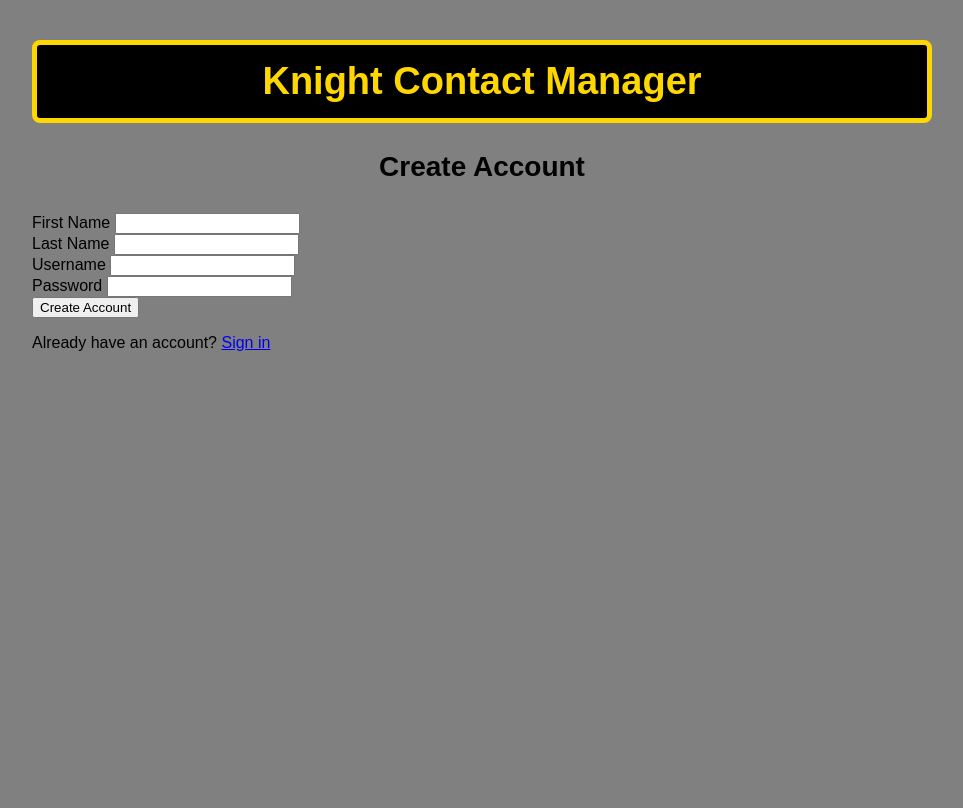
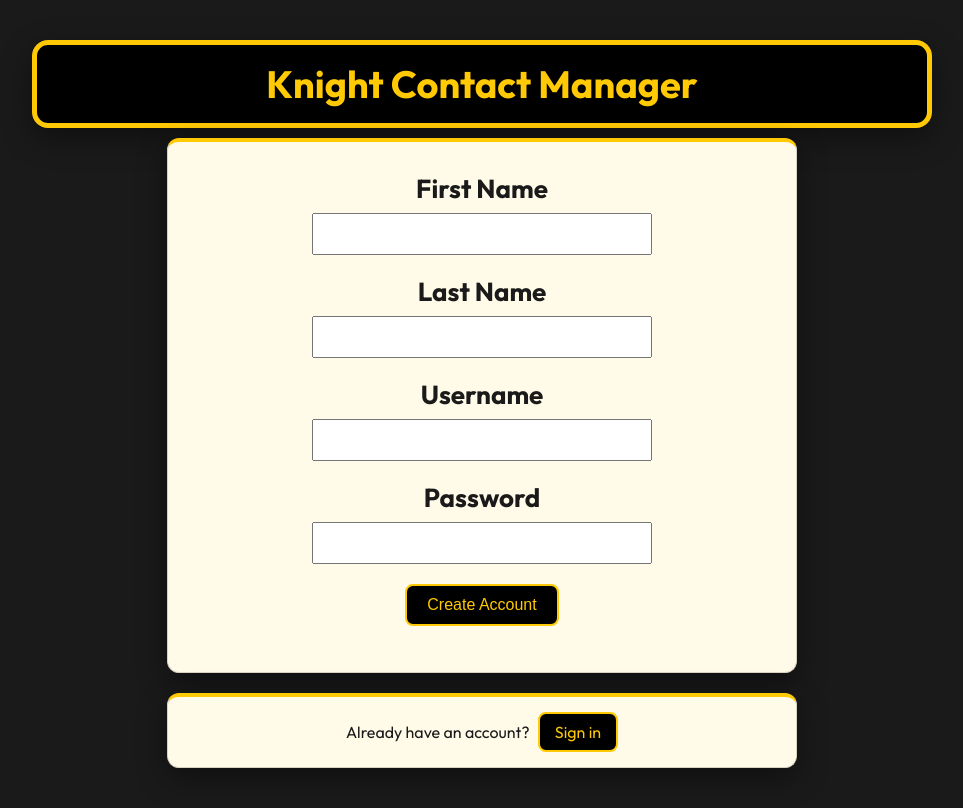
Before and after one commit to JashtonColon/POOSD_small_project, a PHP site: page /register.html in a window 1280 px wide. Shown: the whole page, without its empty margins (158-1121 px from the left). Before the commit the page ends 351 px from the top, so only its background shows below. Run offline with PHP 8.4, Linux system fonts and the light colour scheme.

Commit message:
Front end: sign-in, register, contact search, add and delete (#5)
* Update styles.css

* Update register.html

* Add register page logic and fake register endpoint

* Fix syntax error in api.js fake register

* Send username instead of login to match login.php and register.php

* Update fake API to read username

* Fix Error capitalisation in fake register endpoint

* Add sign-out and redirect to sign-in when not logged in

* Support GET, PUT and DELETE requests in API layer

* Add contact search with results shown under the search box

* Stop tracking VS Code settings and add .gitignore

* Add contact creation with validation

* Add contact deletion with confirmation

* Add inline contact editing

* Call users.php for registration to match renamed endpoint

---------

Co-authored-by: Jubla10 <evan.r.stees@gmail.com>

```diff
--- a/css/styles.css
+++ b/css/styles.css
@@ -1,10 +1,21 @@
 /*General Page Styling*/
+
+
+:root {
+    --black: #111111;
+    --gold: #FFC904;
+    --cream: #FFFBE8;
+    --page: #EDEBE6;
+    --text: #1A1A1A;
+    --border: #D9D3C3;
+    --radius: 12px;
+}
 
 body {
     margin: 0;
-    font-family: Arial, sans-serif;
-
-    background-color: grey;
+    font-family: 'Outfit', system-ui, sans-serif;
+    background-color: #1a1a1a;
+    color: var(--cream);
 }
 
 main {
@@ -21,11 +32,12 @@ h1 {
     font-size: 38px;
     margin-bottom: 10px;
 
-    border: 5px solid gold;
+    border: 5px solid var(--gold);
     padding: 15px;
-    color: gold;
+    color: var(--gold);
     background-color: black;
-    border-radius: 8px;
+    border-radius: 16px;
+    box-shadow: 0 10px 30px rgba(0, 0, 0, 0.4);
 }
 
 h2 {
@@ -209,3 +221,143 @@ h2 {
 
     text-align: center;
 }
+
+/* For register.html */
+
+#form-register {
+    background-color: #FFFBE8;
+    padding: 30px;
+    border: 5px solid var(--gold);
+    border-radius: 8px;
+
+    width: 70%;
+    margin: 0 auto;
+    box-sizing: border-box;
+
+    text-align: center;
+}
+
+#form-register .field {
+    margin-bottom: 20px;
+}
+
+#form-register label {
+    display: block;
+    margin-bottom: 8px;
+    font-weight: bold;
+    text-align: center;
+    font-size: 26px;
+}
+
+#form-register input {
+    width: 60%;
+    padding: 10px;
+    font-size: 16px;
+    box-sizing: border-box;
+}
+
+#form-register button {
+    background-color: black;
+    color: var(--gold);
+    border: 2px solid var(--gold);
+    border-radius: 8px;
+
+    padding: 10px 20px;
+    font-size: 16px;
+    cursor: pointer;
+}
+
+#form-register + p,
+#form-signin + p {
+    background-color: #FFFBE8;
+    padding: 15px;
+    border: 5px solid var(--gold);
+    border-radius: 8px;
+
+    width: 70%;
+    margin: 20px auto 0;
+    box-sizing: border-box;
+
+    text-align: center;
+}
+
+#form-register + p a,
+#form-signin + p a  {
+    display: inline-block;
+
+    background-color: black;
+    color: var(--gold);
+    border: 2px solid var(--gold);
+    border-radius: 8px;
+
+    padding: 8px 15px;
+    margin-left: 5px;
+
+    text-decoration: none;
+}
+
+/* Modern card look */
+#search-section,
+#add-contact-section,
+#contacts-section,
+#form-signin,
+#form-register,
+#form-signin + p,
+#form-register + p {
+    border: 1px solid var(--border);
+    border-top: 4px solid var(--gold);
+    border-radius: var(--radius);
+    box-shadow: 0 10px 30px rgba(0, 0, 0, 0.4);
+    color: var(--text);
+}
+
+/* Signed-in bar */
+.user-bar {
+    display: flex;
+    justify-content: space-between;
+    align-items: center;
+    margin: 10px 0 20px;
+}
+
+.user-bar p {
+    margin: 0;
+}
+
+#signout-button {
+    background-color: transparent;
+    color: var(--gold);
+    border: 2px solid var(--gold);
+    border-radius: 8px;
+    padding: 8px 16px;
+    font-size: 15px;
+    cursor: pointer;
+}
+
+/* Edit form inside a contact card */
+.edit-form {
+    width: 100%;
+    display: flex;
+    flex-direction: column;
+    gap: 6px;
+}
+
+.edit-form input {
+    padding: 10px 12px;
+    font-family: inherit;
+    font-size: 16px;
+    border: 1px solid var(--border);
+    border-radius: 8px;
+    margin-bottom: 6px;
+}
+
+.edit-form button {
+    align-self: flex-start;
+    background-color: var(--black);
+    color: var(--gold);
+    border: 2px solid var(--gold);
+    border-radius: 8px;
+    padding: 8px 16px;
+    font-family: inherit;
+    font-size: 15px;
+    cursor: pointer;
+}
--- a/register.html
+++ b/register.html
@@ -6,13 +6,14 @@
     <meta name="viewport" content="width=device-width, initial-scale=1">
     <title>Create Account - Knight Contact Manager</title>
     <link rel="stylesheet" href="css/styles.css">
+        <link rel="stylesheet" href="https://fonts.googleapis.com/css2?family=Outfit:wght@400;500;600;700&display=swap">
 </head>
 <body>
 
     <main>
 
         <h1>Knight Contact Manager</h1>
-        <h2>Create Account</h2>
+
 
         <form id="form-register" novalidate>
 
```
Also changed, not shown: other parts of css/styles.css (+13 -13 lines), contacts.html (+42 -40 lines), index.html (+4 -4 lines), js/api.js (+87 -15 lines), js/auth.js (+3 -4 lines), js/contacts.js (added, +220 -0 lines), js/register.js (added, +40 -0 lines), 1 other file.
